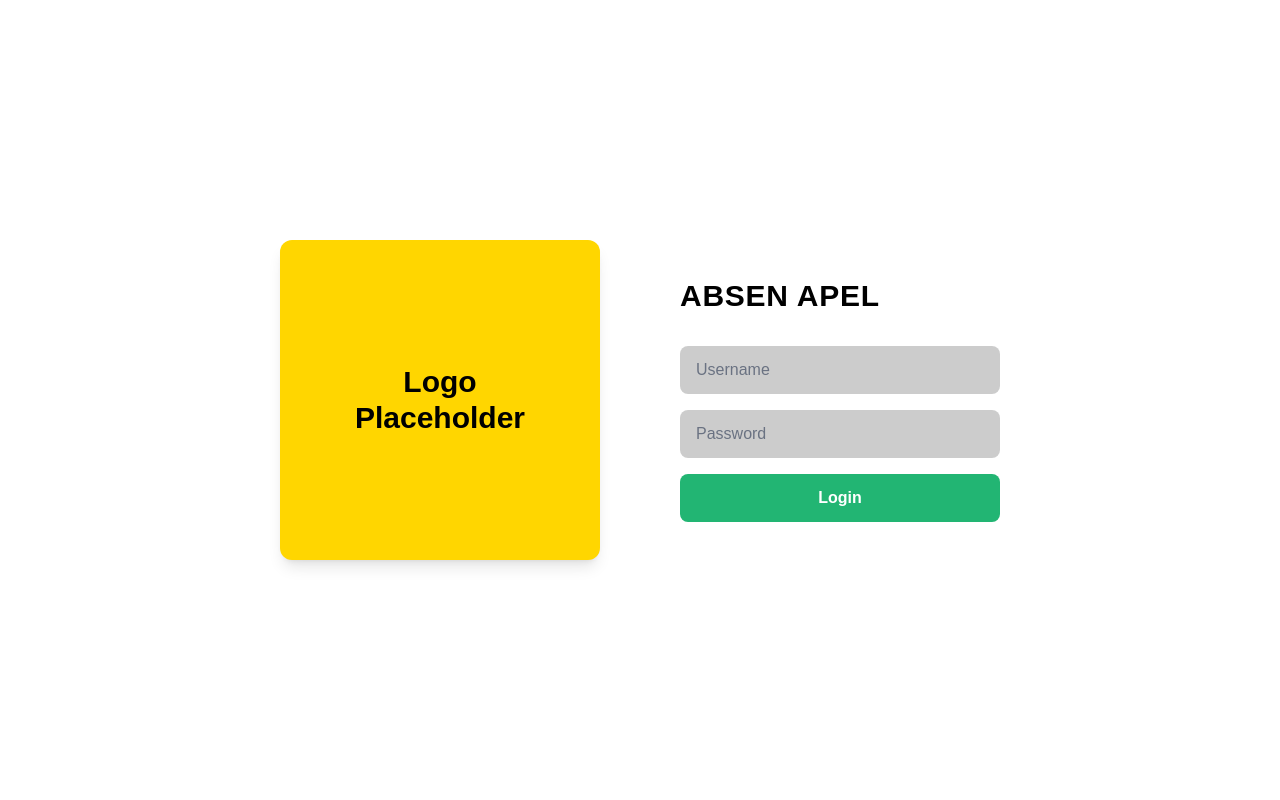
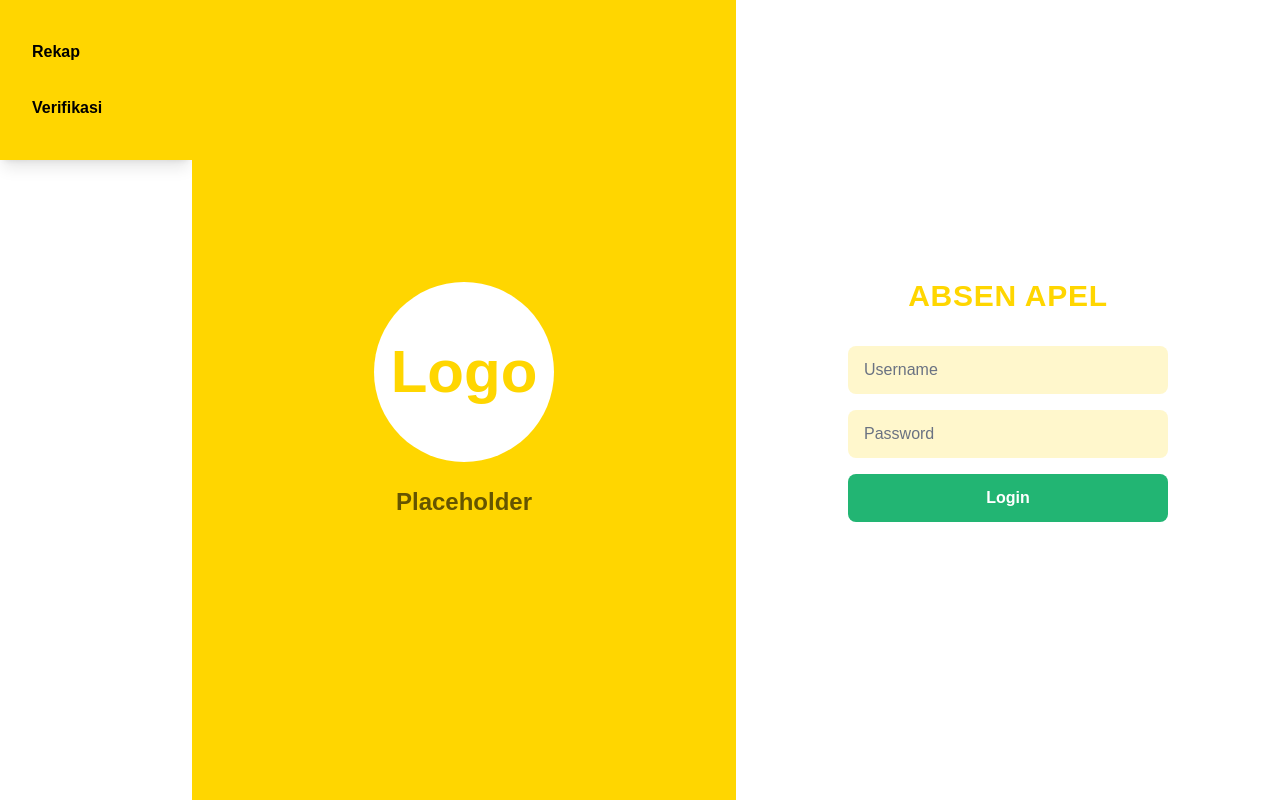
Before and after one commit to gilanggnw/absen-apel-kejati, a Next.js app: page / in a window 1280 px wide. Built offline with nearby package versions, Linux system fonts and the light colour scheme.

Commit message:
Added place for rekap page

```diff
--- /dev/null
+++ b/app/components/Sidebar.tsx
@@ -0,0 +1,19 @@
+import React from 'react';
+import Link from 'next/link';
+
+const Sidebar = () => {
+  return (
+    <aside className="h-full w-48 bg-[#FFD600] flex flex-col py-8 px-4 shadow-lg">
+      <nav className="flex flex-col gap-4">
+        <Link href="/rekap">
+          <span className="block py-2 px-4 rounded-lg text-black font-semibold hover:bg-[#22B573] hover:text-white transition cursor-pointer">Rekap</span>
+        </Link>
+        <Link href="/verifikasi">
+          <span className="block py-2 px-4 rounded-lg text-black font-semibold hover:bg-[#22B573] hover:text-white transition cursor-pointer">Verifikasi</span>
+        </Link>
+      </nav>
+    </aside>
+  );
+};
+
+export default Sidebar;
--- a/app/page.tsx
+++ b/app/page.tsx
@@ -1,7 +1,10 @@
 'use client';
+
 
 import { useRouter } from 'next/navigation';
 import { FormEvent } from 'react';
+import Sidebar from './components/Sidebar';
+
 
 export default function Page() {
   const router = useRouter();
@@ -13,17 +16,43 @@ export default function Page() {
   };
 
   return (
-    <main className="flex min-h-screen items-center justify-center bg-white p-8">
-      <div className="flex w-full max-w-4xl flex-col items-center justify-center gap-10 md:flex-row md:gap-20">
+    <div className="min-h-screen w-full flex bg-white">
+      {/* Sidebar */}
+      <Sidebar />
+      {/* Main Content */}
+      <main className="flex-1 grid grid-cols-1 md:grid-cols-2">
         {/* Left Side: Logo Placeholder */}
-        <div className="flex h-80 w-80 flex-shrink-0 flex-col items-center justify-center bg-[#FFD600] text-center rounded-xl shadow-lg">
-          <span className="text-3xl font-bold text-black">Logo</span>
-          <span className="text-3xl font-bold text-black">Placeholder</span>
+        <div className="flex items-center justify-center bg-[#FFD600]">
+          <div className="flex flex-col items-center justify-center">
+            {/* Big SVG placeholder icon */}
+            <svg
+              width="180"
+              height="180"
+              viewBox="0 0 180 180"
+              fill="none"
+              className="mb-6"
+            >
+              <circle cx="90" cy="90" r="90" fill="#FFF" />
+              <text
+                x="90"
+                y="110"
+                textAnchor="middle"
+                fill="#FFD600"
+                fontSize="60"
+                fontWeight="bold"
+                fontFamily="Arial, sans-serif"
+              >
+                Logo
+              </text>
+            </svg>
+            <span className="text-2xl font-semibold text-black opacity-60">Placeholder</span>
+          </div>
         </div>
 
         {/* Right Side: Login Form */}
-        <div className="flex w-full max-w-xs flex-col justify-center">
-          <h1 className="mb-8 text-3xl font-black tracking-wide text-[#000000]">
+        <div className="flex items-center justify-center">
+          <div className="w-full max-w-xs flex flex-col justify-center">
+            <h1 className="mb-8 text-3xl font-black tracking-wide text-[#FFD600] text-center">
               ABSEN APEL
             </h1>
             <form onSubmit={handleSubmit} className="flex flex-col space-y-4">
@@ -31,14 +60,14 @@ export default function Page() {
                 type="text"
                 name="username"
                 placeholder="Username"
-              className="rounded-lg bg-[#000000]/20 px-4 py-3 text-base text-gray-700 placeholder:text-gray-500 focus:outline-none focus:ring-2 focus:ring-[#FFD600]"
+                className="rounded-lg bg-[#FFD600]/20 px-4 py-3 text-base text-gray-700 placeholder:text-gray-500 focus:outline-none focus:ring-2 focus:ring-[#FFD600]"
                 aria-label="Username"
               />
               <input
                 type="password"
                 name="password"
                 placeholder="Password"
-              className="rounded-lg bg-[#000000]/20 px-4 py-3 text-base text-gray-700 placeholder:text-gray-500 focus:outline-none focus:ring-2 focus:ring-[#FFD600]"
+                className="rounded-lg bg-[#FFD600]/20 px-4 py-3 text-base text-gray-700 placeholder:text-gray-500 focus:outline-none focus:ring-2 focus:ring-[#FFD600]"
                 aria-label="Password"
               />
               <button
@@ -51,5 +80,6 @@ export default function Page() {
           </div>
         </div>
       </main>
+    </div>
   );
 }
--- /dev/null
+++ b/app/rekap/page.tsx
@@ -0,0 +1,70 @@
+import React from 'react';
+import Header from '../components/Header';
+import Sidebar from '../components/Sidebar';
+
+
+const AbsenApelPage = () => {
+  return (
+    <div className="min-h-screen bg-white text-gray-800 flex flex-col">
+      <Header
+        username="adminverif (Administrator)"
+        logoContent={<h1 className="text-2xl font-semibold text-black">Absen Apel</h1>}
+      />
+      <div className="flex flex-1 min-h-0">
+        <Sidebar />
+        <div className="flex-1 flex flex-col">
+          <div className="max-w-7xl mx-auto p-4 flex-1">
+            {/* Main Content */}
+            <div className="mt-8 grid grid-cols-1 md:grid-cols-2 gap-8">
+              {/* Left Panel */}
+              <div className="bg-gray-100 rounded-lg p-4 shadow-lg">
+                <div className="text-lg font-medium text-black">Rekap</div>
+                <div className="mt-4">
+                  <label className="block text-sm font-medium text-gray-700">Pilih Tanggal:</label>
+                  <select
+                    id="date-picker"
+                    className="mt-1 block w-full rounded-md border-gray-300 shadow-sm focus:border-22B573 focus:ring focus:ring-22B573 focus:ring-opacity-50"
+                  >
+                    <option>11 Juli 2025</option>
+                    {/* Add other dates as needed */}
+                  </select>
+                </div>
+                <div className="mt-6 flex justify-between">
+                  <div className="text-sm text-gray-600">
+                    <div>Total Pegawai</div>
+                    <div className="text-lg font-semibold text-black">400</div>
+                  </div>
+                  <div className="text-sm text-gray-600">
+                    <div>Hadir</div>
+                    <div className="text-lg font-semibold text-black">259</div>
+                  </div>
+                  <div className="text-sm text-gray-600">
+                    <div>Tidak Hadir</div>
+                    <div className="text-lg font-semibold text-black">141</div>
+                  </div>
+                </div>
+                <button className="mt-6 w-full py-2 px-4 bg-FFD600 text-white font-semibold rounded-lg focus:outline-none focus:ring-2 focus:ring-offset-2 focus:ring-FFD600">
+                  Cetak Laporan
+                </button>
+              </div>
+
+              {/* Right Panel */}
+              <div className="bg-gray-100 rounded-lg p-4 shadow-lg col-span-2 md:col-span-1">
+                <div className="text-lg font-medium text-black">Tabel Rekapan</div>
+                <div className="mt-4">
+                  <p className="text-center text-gray-500">Based on Jam Datang</p>
+                  {/* Placeholder for Table */}
+                  <div className="mt-4 h-64 bg-gray-200 rounded-lg text-center text-gray-600 flex items-center justify-center">
+                    Tabel Rekapan
+                  </div>
+                </div>
+              </div>
+            </div>
+          </div>
+        </div>
+      </div>
+    </div>
+  );
+};
+
+export default AbsenApelPage;
```
Lines whose indentation alone changed are shown as unchanged.
